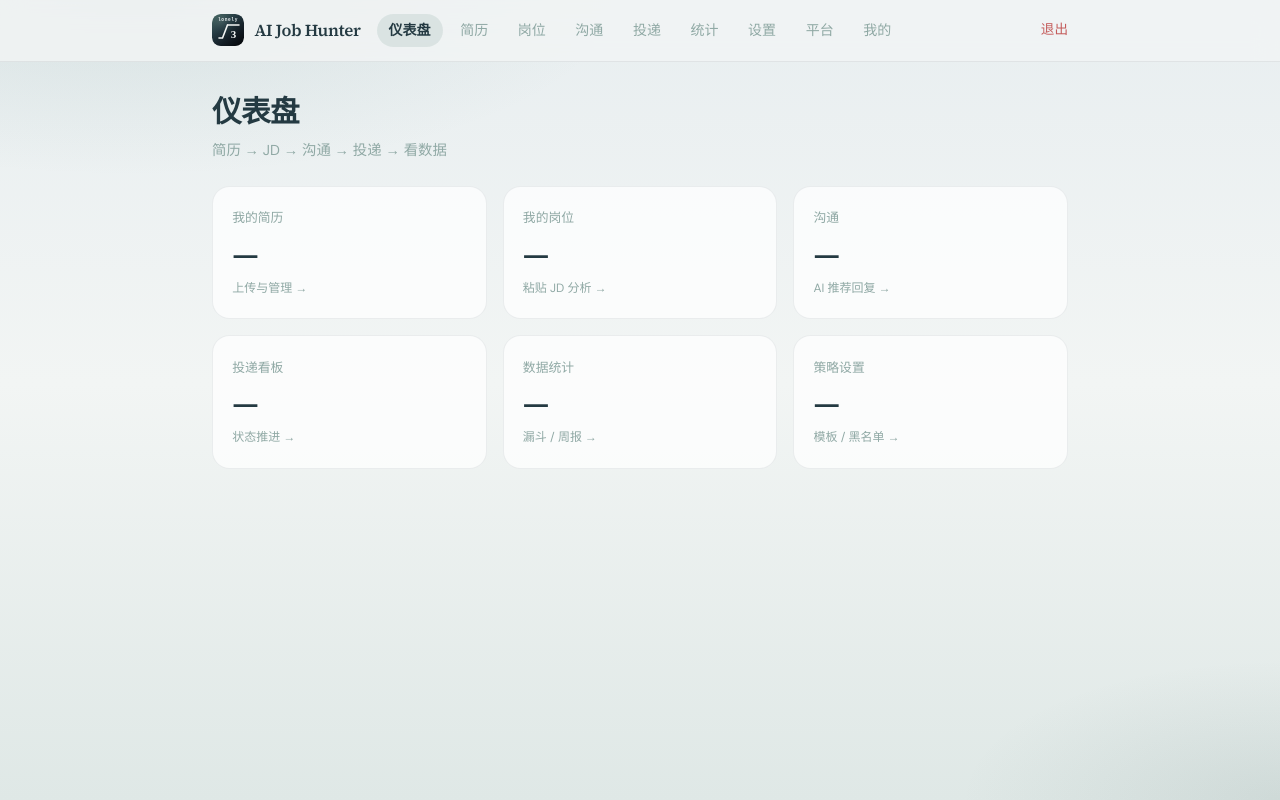
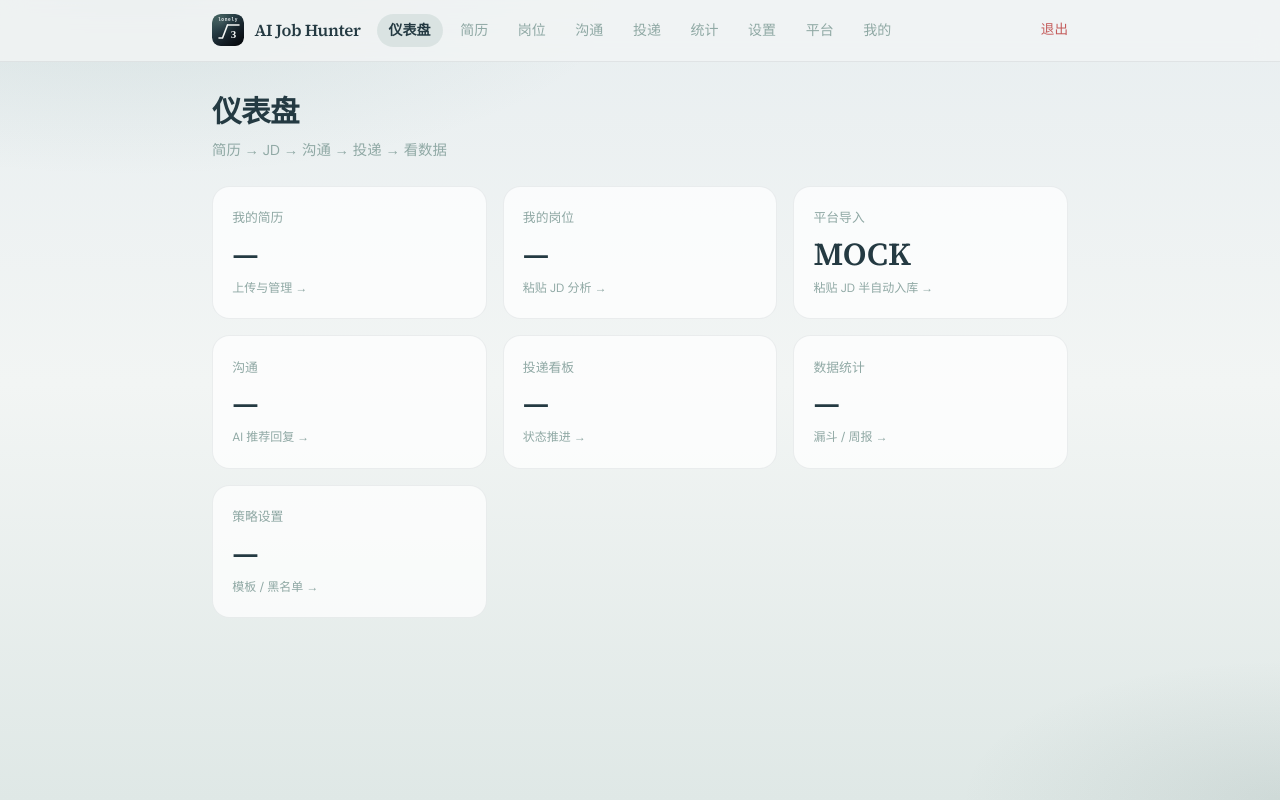
Before and after one commit to ai-job-hunter/ai-job-hunter-fe, a Nuxt app: page / in a window 1280 px wide. Built offline with nearby package versions, Linux system fonts and the light colour scheme; no server answers.

Commit message:
feat: 仪表盘增加平台导入入口
Co-authored-by: Cursor <cursoragent@cursor.com>

```diff
--- a/pages/index.vue
+++ b/pages/index.vue
@@ -38,6 +38,11 @@
         <h3>我的岗位</h3>
         <p class="num">{{ jobCount ?? '—' }}</p>
         <p class="hint">粘贴 JD 分析 →</p>
+      </NuxtLink>
+      <NuxtLink to="/platforms" class="app-tile">
+        <h3>平台导入</h3>
+        <p class="num">MOCK</p>
+        <p class="hint">粘贴 JD 半自动入库 →</p>
       </NuxtLink>
       <NuxtLink to="/conversations" class="app-tile">
         <h3>沟通</h3>
```
